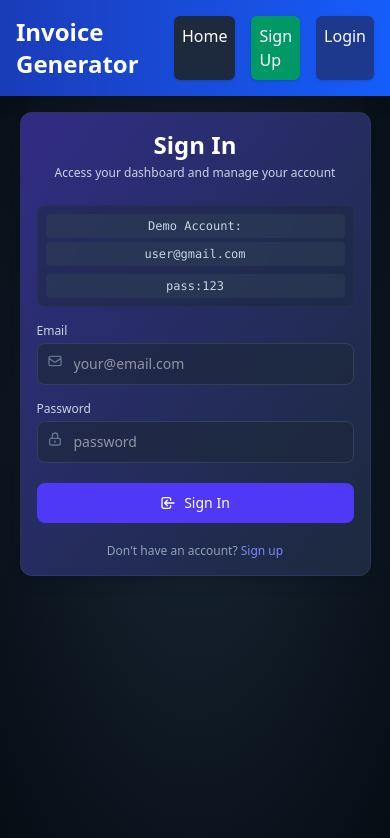
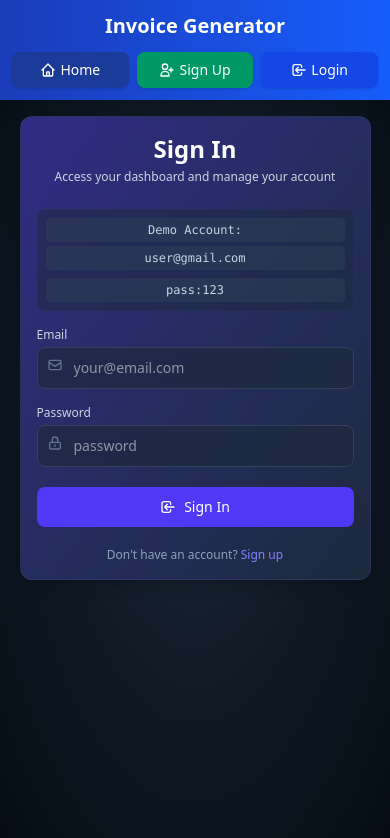
Before and after one commit to Durgeshkushwaha/Invoice_Generator, a React (Vite) app in the folder frontend/: page / in a window 390 px wide. Shown: the top 838 px of the page. Built offline with nearby package versions, Linux system fonts and the light colour scheme.

Commit message:
made navbar to look good and responsive

```diff
--- a/frontend/src/components/Navbar.jsx
+++ b/frontend/src/components/Navbar.jsx
@@ -6,29 +6,45 @@ function Navbar() {
     const { user, token } = useAuth();
 
     return (
-        <nav className="bg-gradient-to-r from-blue-800 to-blue-600 text-white p-4 shadow-lg">
-            <div className="container mx-auto flex justify-between items-center">
-                <Link to="/" className="text-2xl font-semibold hover:text-blue-100 transition-colors">
+        <nav className="bg-gradient-to-r from-blue-800 to-blue-600 text-white p-3 sm:p-4 shadow-lg">
+            <div className="container mx-auto flex flex-col sm:flex-row justify-between items-center gap-3 sm:gap-0">
+                {/* Logo/Brand */}
+                <Link
+                    to="/"
+                    className="text-xl sm:text-2xl font-semibold hover:text-blue-100 transition-colors whitespace-nowrap"
+                >
                     Invoice Generator
                 </Link>
 
-                <div className="flex space-x-4">
+                {/* Navigation Links - Stack on mobile */}
+                <div className="flex flex-wrap justify-center gap-2 sm:gap-4 w-full sm:w-auto">
                     <Link
                         to="/home"
-                        className="px-2 py-2 rounded-md bg-slate-800 hover:bg-slate-700 text-white font-medium transition-colors shadow-sm"
+                        className="px-3 py-2 text-sm sm:text-base rounded-lg bg-blue-900/80 hover:bg-blue-800 text-white font-medium transition-colors shadow-sm flex items-center justify-center flex-1 sm:flex-initial min-w-[100px]"
                     >
+                        <svg xmlns="http://www.w3.org/2000/svg" className="h-4 w-4 mr-1 sm:mr-2" fill="none" viewBox="0 0 24 24" stroke="currentColor">
+                            <path strokeLinecap="round" strokeLinejoin="round" strokeWidth={2} d="M3 12l2-2m0 0l7-7 7 7M5 10v10a1 1 0 001 1h3m10-11l2 2m-2-2v10a1 1 0 01-1 1h-3m-6 0a1 1 0 001-1v-4a1 1 0 011-1h2a1 1 0 011 1v4a1 1 0 001 1m-6 0h6" />
+                        </svg>
                         Home
                     </Link>
+
                     <Link
                         to="/signup"
-                        className="px-2 py-2 rounded-md bg-emerald-600 hover:bg-emerald-700 text-white font-medium transition-colors shadow-sm"
+                        className="px-3 py-2 text-sm sm:text-base rounded-lg bg-emerald-600 hover:bg-emerald-700 text-white font-medium transition-colors shadow-sm flex items-center justify-center flex-1 sm:flex-initial min-w-[100px]"
                     >
+                        <svg xmlns="http://www.w3.org/2000/svg" className="h-4 w-4 mr-1 sm:mr-2" fill="none" viewBox="0 0 24 24" stroke="currentColor">
+                            <path strokeLinecap="round" strokeLinejoin="round" strokeWidth={2} d="M18 9v3m0 0v3m0-3h3m-3 0h-3m-2-5a4 4 0 11-8 0 4 4 0 018 0zM3 20a6 6 0 0112 0v1H3v-1z" />
+                        </svg>
                         Sign Up
                     </Link>
+
                     <Link
                         to="/login"
-                        className="px-2 py-2 rounded-md bg-blue-900 hover:bg-blue-700 text-white font-medium transition-colors shadow-sm"
+                        className="px-3 py-2 text-sm sm:text-base rounded-lg bg-blue-700 hover:bg-blue-800 text-white font-medium transition-colors shadow-sm flex items-center justify-center flex-1 sm:flex-initial min-w-[100px]"
                     >
+                        <svg xmlns="http://www.w3.org/2000/svg" className="h-4 w-4 mr-1 sm:mr-2" fill="none" viewBox="0 0 24 24" stroke="currentColor">
+                            <path strokeLinecap="round" strokeLinejoin="round" strokeWidth={2} d="M11 16l-4-4m0 0l4-4m-4 4h14m-5 4v1a3 3 0 01-3 3H6a3 3 0 01-3-3V7a3 3 0 013-3h7a3 3 0 013 3v1" />
+                        </svg>
                         Login
                     </Link>
                 </div>
```
